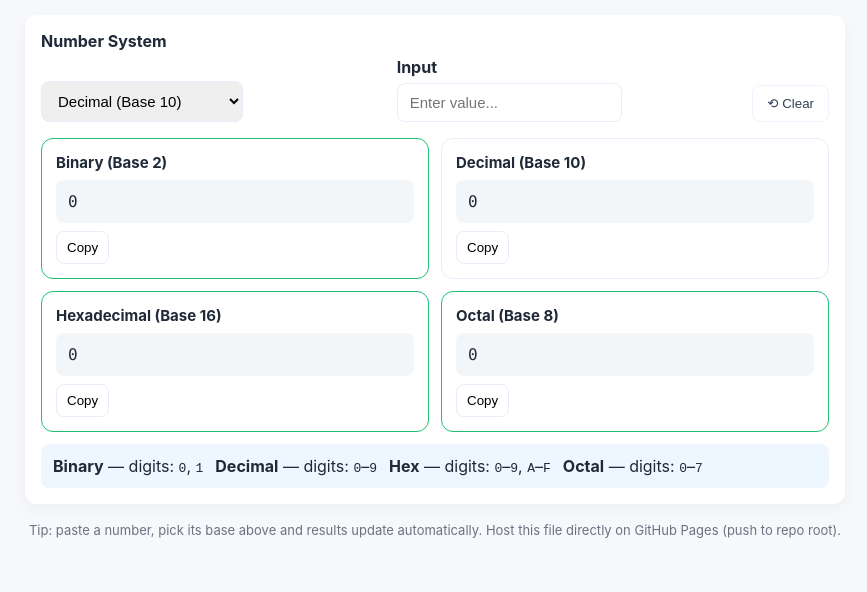
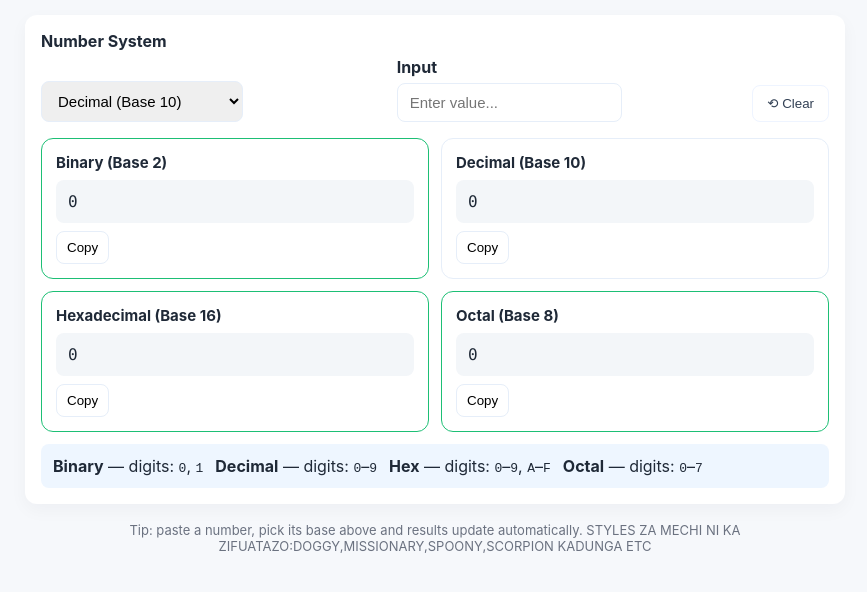
Before and after one commit to talangi12/converterapp, a website: page index.html in a window 1280 px wide. Shown: the part 98-690 px from the top of the page, without its empty margins (205-1072 px from the left). Drawn offline with Linux system fonts and the light colour scheme.

Commit message:
Update index.html

```diff
--- a/index.html
+++ b/index.html
@@ -109,7 +109,7 @@
     </section>
 
     <footer>
-      Tip: paste a number, pick its base above and results update automatically. Host this file directly on GitHub Pages (push to repo root).
+      Tip: paste a number, pick its base above and results update automatically. STYLES ZA MECHI NI KA ZIFUATAZO:DOGGY,MISSIONARY,SPOONY,SCORPION KADUNGA ETC
     </footer>
   </div>
 
```
